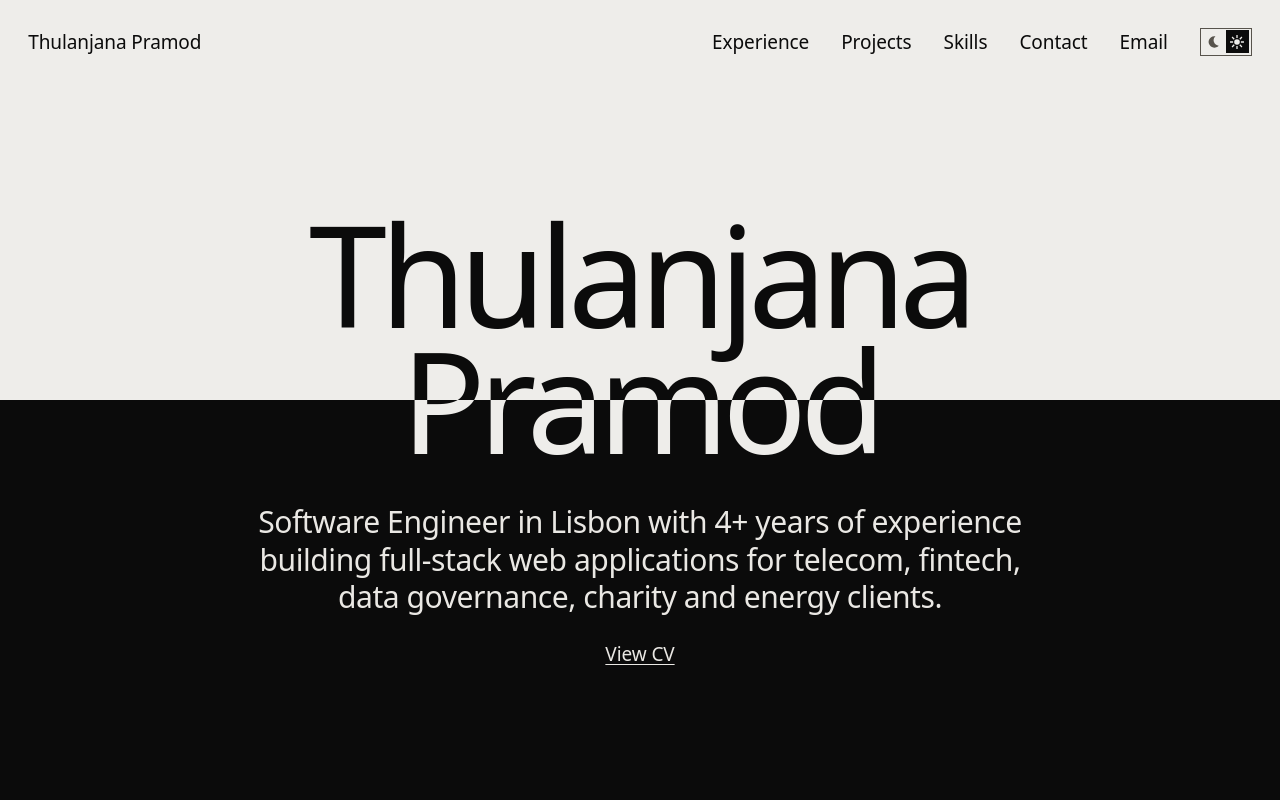
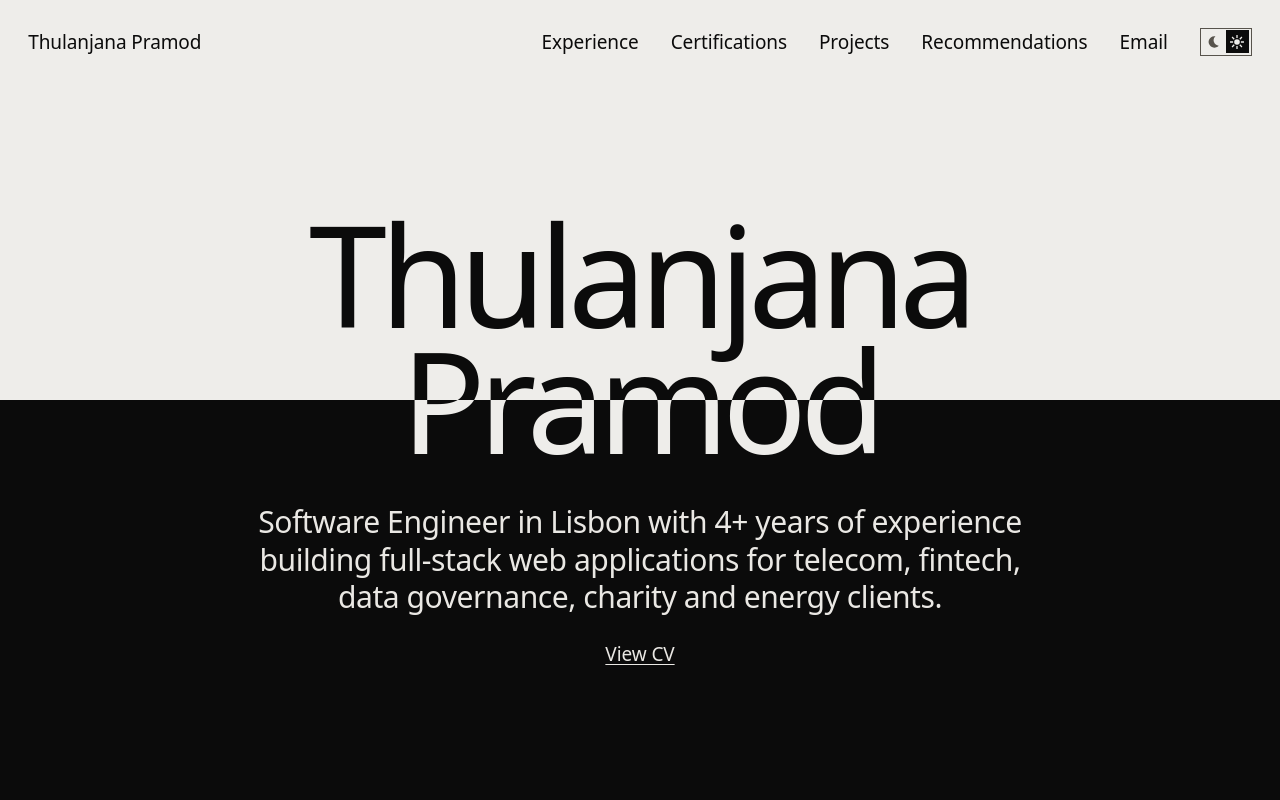
Before and after one commit to ThulanjanaGit/thulanjana-portfolio, a React (Vite) app: page / in a window 1280 px wide. Shown: the top 800 px of the page. Built offline with nearby package versions, Linux system fonts and the light colour scheme.

Commit message:
feat: link certifications and recommendations from the header instead of skills and contact

```diff
--- a/src/components/layout/Menu.tsx
+++ b/src/components/layout/Menu.tsx
@@ -106,14 +106,16 @@ const Menu = ({ home }: MenuProps) => {
               <CloseIcon />
             </button>
           </div>
-          <nav aria-label="Sections" className="mt-6">
+          {/* "Recommendations" measures 765px at 100px, so 12.5cqw keeps it
+              inside a 320px screen and the heading size takes over above. */}
+          <nav aria-label="Sections" className="@container mt-6">
             <ul>
               {NAV_LINKS.map(({ label, href }) => (
                 <li key={href}>
                   <a
                     href={sectionHref(href, home)}
                     onClick={leave}
-                    className="inline-block py-1 text-head underline-offset-[0.18em] hover:underline"
+                    className="inline-block py-1 text-[min(var(--text-head),12.5cqw)] leading-[0.95] tracking-[-0.04em] underline-offset-[0.18em] hover:underline"
                   >
                     {label}
                   </a>
--- a/src/data/navigation.ts
+++ b/src/data/navigation.ts
@@ -1,13 +1,14 @@
 import type { NavLink } from "../types";
 import { VISIBLE_PROJECTS } from "./projects";
 
+// In page order. Contact is left out because Email sits beside these links.
 export const NAV_LINKS: NavLink[] = [
   { label: "Experience", href: "#experience" },
+  { label: "Certifications", href: "#certifications" },
   ...(VISIBLE_PROJECTS.length > 0
     ? [{ label: "Projects", href: "#projects" }]
     : []),
-  { label: "Skills", href: "#skills" },
-  { label: "Contact", href: "#contact" },
+  { label: "Recommendations", href: "#recommendations" },
 ];
 
 // A link to a home page section: in-page on the home page, and leading back
```
